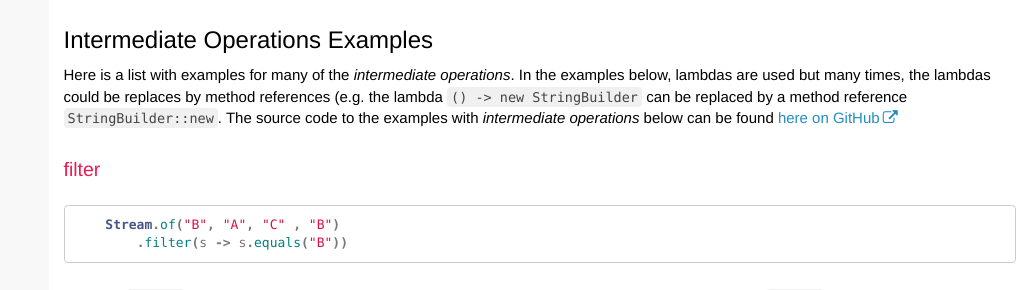
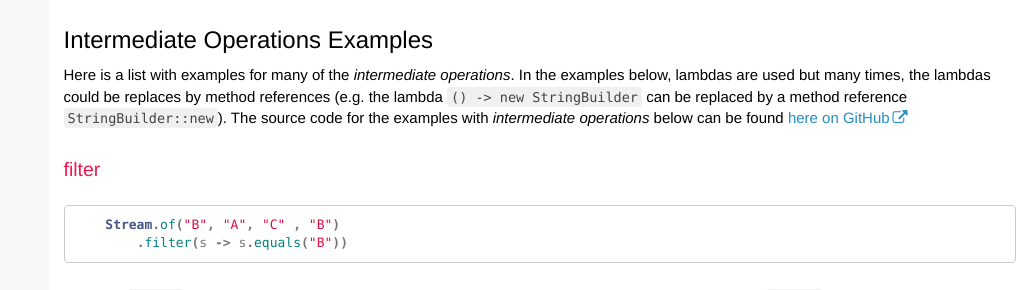
Before and after one commit to speedment/speedment-doc, a Jekyll site: the page built from pages/stream_fundamentals.md, in a window 1280 px wide. Shown: the part 3751-4041 px from the top of the page, without its empty margins (264-1280 px from the left). Built offline with Jekyll 4.4.1, drawn with Linux system fonts in a browser that asks for light colours; nearby versions of some CDN libraries; comment, search, counter and statistics services are not loaded.

Commit message:
stream_fundamentals: fix typos

````diff
--- a/pages/stream_fundamentals.md
+++ b/pages/stream_fundamentals.md
@@ -123,7 +123,7 @@ Please revise the complete {{site.data.javadoc.Stream}} JavaDoc for more informa
 
 ## Intermediate Operations Examples
 
-Here is a list with examples for many of the  *intermediate operations*. In the examples below, lambdas are used but many times, the lambdas could be replaces by method references (e.g. the lambda `() -> new StringBuilder` can be replaced by a method reference `StringBuilder::new`. The source code to the examples with *intermediate operations* below can be found [here on GitHub](https://github.com/speedment/speedment-doc-examples/blob/master/src/main/java/com/speedment/documentation/stream_fundamentals/IntermediateOperations.java)
+Here is a list with examples for many of the  *intermediate operations*. In the examples below, lambdas are used but many times, the lambdas could be replaces by method references (e.g. the lambda `() -> new StringBuilder` can be replaced by a method reference `StringBuilder::new`). The source code for the examples with *intermediate operations* below can be found [here on GitHub](https://github.com/speedment/speedment-doc-examples/blob/master/src/main/java/com/speedment/documentation/stream_fundamentals/IntermediateOperations.java)
 
 ### filter
 ``` java
@@ -371,7 +371,7 @@ Please revise the complete {{site.data.javadoc.Stream}} JavaDoc for more informa
 
 ## Terminal Operations Examples
 
-Here is a list with examples for many of the *terminal operations*. The source code to the examples below with *terminal operations* can be found [here on GitHub](https://github.com/speedment/speedment-doc-examples/blob/master/src/main/java/com/speedment/documentation/stream_fundamentals/TerminalOperations.java)
+Here is a list with examples for many of the *terminal operations*. The source code for the examples below with *terminal operations* can be found [here on GitHub](https://github.com/speedment/speedment-doc-examples/blob/master/src/main/java/com/speedment/documentation/stream_fundamentals/TerminalOperations.java)
 
 ### forEach
 ``` java
@@ -598,7 +598,7 @@ Please revise the complete {{site.data.javadoc.Stream}} JavaDoc for more informa
 
 ## Other Operations Examples
 
-Here is a list with example of other operations. The source code to the examples below with other operations can be found [here on GitHub](https://github.com/speedment/speedment-doc-examples/blob/master/src/main/java/com/speedment/documentation/stream_fundamentals/OtherOperations.java)
+Here is a list with example of other operations. The source code for the examples below with other operations can be found [here on GitHub](https://github.com/speedment/speedment-doc-examples/blob/master/src/main/java/com/speedment/documentation/stream_fundamentals/OtherOperations.java)
 
 ### isParallel
 ``` java
````
